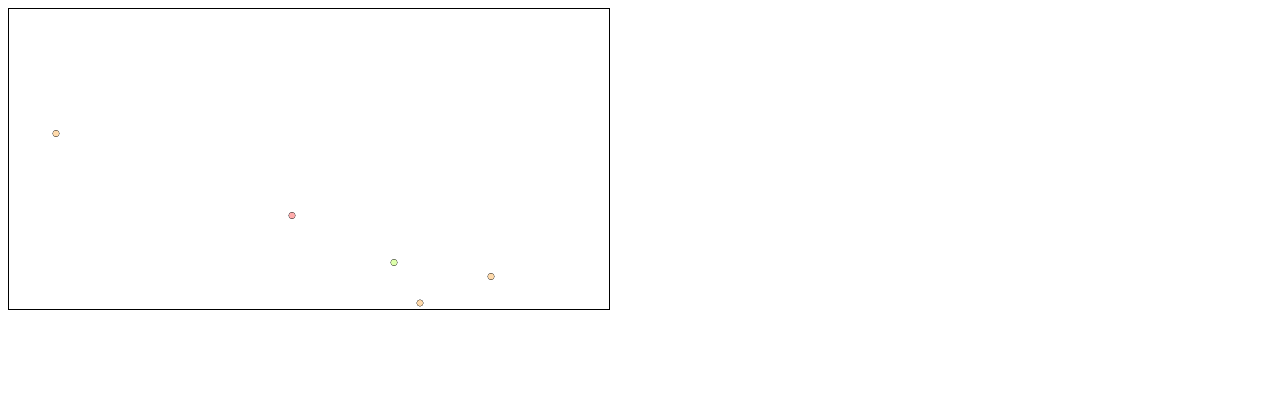
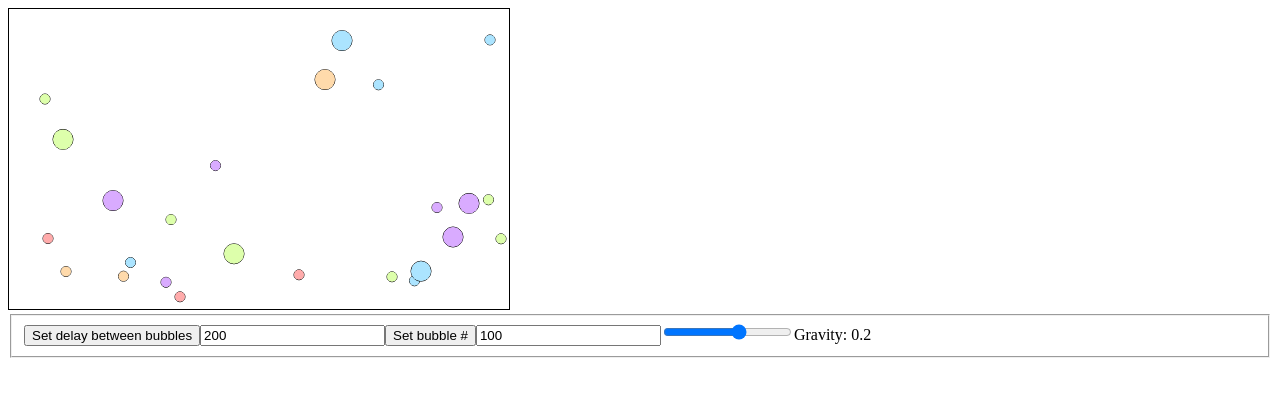
Before and after one commit to Higino/bubbles-js, a plain HTML site: page index.html in a window 1280 px wide. Drawn offline with Linux system fonts and the light colour scheme.

Commit message:
Final version of buttons implementation

```diff
--- a/index.html
+++ b/index.html
@@ -8,8 +8,7 @@
     </style>
   </head>
   <body>
-    <!-- <div id="box"></div> !-->
-    <canvas id="canvas" width="600" height="300"></canvas>
+    <!-- <canvas id="canvas" width="600" height="300"></canvas> !-->
     <script type="text/ecmascript" src="main.js"></script>
     <script type="text/ecmascript" src="universe.js"></script>
 
--- a/main.js
+++ b/main.js
@@ -1,12 +1,69 @@
+
 
 (function () { // Avoid functions or variable namess collision with otheer libraries. Assumes a Universe in the global context
+    var global = this;
+    global.MAX_PARTICLES = global.MAX_PARTICLES || 100; // Maximum number of particles to be draw
+    global.MS_DELAY_BETWEEN_PARTICLES = global.MS_DELAY_BETWEEN_PARTICLES || 200; // Miliseconds to wait before drawing a new particle
+    global.GRAVITY = global.GRAVITY || 0.2; // Self explanatory. Negative gravituis implies bubbles will go up
+
+// Check that a canvas exist otherwise create it
+var canvas = document.getElementById('canvas');
+if( !canvas ) {
+    canvas = document.createElement("canvas");
+    canvas.setAttribute("width", "500");
+    canvas.setAttribute("id", "canvas");
+    canvas.setAttribute("height", "300");
+    canvas.style.border = "1px solid black";
+    document.body.appendChild(canvas);
+}
+// Append input fileds after
+var div = document.createElement("div");
+var fieldSet = document.createElement("fieldSet");
+var numBubblesElement = document.createElement("input");
+numBubblesElement.value = MAX_PARTICLES;
+var numBubblesButton = document.createElement("button");
+numBubblesButton.innerText = "Set bubble #";
+numBubblesButton.addEventListener("click", function () {
+    MAX_PARTICLES = Number(numBubblesElement.value) || 2;
+    universe.length = MAX_PARTICLES; // Universe reached its end :-D. It will reset itself
+    numBubblesElement.value = MAX_PARTICLES;
+});
+var delayBetweenParticlesElement = document.createElement("input");
+delayBetweenParticlesElement.value = MS_DELAY_BETWEEN_PARTICLES;
+var delayBetweenParticlesButton = document.createElement("button");
+delayBetweenParticlesButton.innerText = "Set delay between bubbles";
+delayBetweenParticlesButton.addEventListener("click", function () {
+    MS_DELAY_BETWEEN_PARTICLES = Number(delayBetweenParticlesElement.value) || 3000;
+    universe.length = MAX_PARTICLES; // Universe reached its end :-D. It will reset itself
+    delayBetweenParticlesElement.value = MS_DELAY_BETWEEN_PARTICLES;
+});
+var gravityElement = document.createElement("input");
+gravityElement.setAttribute("type" , "range");
+gravityElement.setAttribute("min", "-10");
+gravityElement.setAttribute("max", "10");
+gravityElement.value = GRAVITY*10;
+gravityElement.addEventListener("pointermove", function () {
+    GRAVITY = Number(gravityElement.value/10) || 0;
+    gravityLabel.innerText = "Gravity: " + GRAVITY;
+});
+var gravityLabel = document.createElement("label");
+gravityLabel.innerText = "Gravity: " + gravityElement.value/10;
+
+fieldSet.appendChild(delayBetweenParticlesButton);
+fieldSet.appendChild(delayBetweenParticlesElement);
+fieldSet.appendChild(numBubblesButton);
+fieldSet.appendChild(numBubblesElement);
+fieldSet.appendChild(gravityElement);
+fieldSet.appendChild(gravityLabel);
+div.appendChild(fieldSet);
+document.body.appendChild(div);
+
+function onDelayBetweenParticlesClick(ev) {
+}
 
 (function init() {
     // Start animation loop
     requestAnimationFrame(function() { // Closure to set context available to animationLoop
-        var canvas = document.getElementById('canvas');
-        if( !canvas )
-            return function (){}; // There is no canvas, so nothing to do
         var ctx = canvas.getContext('2d');
         if( !ctx )
             return function (){}; // There is no canvas, so nothing to do
@@ -21,6 +78,7 @@
                 // 3. Draw animated shapes
                 // 4. Restore the canvas state
             ctx.globalCompositeOperation = 'destination-over';
+            //ctx.globalCompositeOperation = 'lighter';
             ctx.clearRect(0,0,canvas.width, canvas.height);
             ctx.save();
             universe.forEach(function (item) {
--- a/universe.js
+++ b/universe.js
@@ -1,9 +1,4 @@
 (function () { // Avoid functions or variable namess collision with otheer libraries. Assumes a Universe in the global context
-var MAX_PARTICLES =500;
-var MS_DELAY_BETWEEN_ANIMATION_ROUNDS = 5000;
-var MS_DELAY_BETWEEN_PARTICLES = 1000;
-var GRAVITY = 0.5;
-
 //// Particle Object. Defines particles caracteristics.
 //// Particle is a round object with a specific velocity, mass and position coordinate
 function Particle (mass, position, velocity, color) {
@@ -16,7 +11,7 @@ function Particle (mass, position, velocity, color) {
 (function () {
     // Apply newton second law of physic p=mv
     this.momentum || (this.momentum = function () {
-    return {x: this.mass*this.velocity.x, y: this.mass*this.velocity.y}});
+    return {x: this.mass*50*this.velocity.x, y: this.mass*50*this.velocity.y}});
 
     // Renders a particle
     this.render || (this.render = function(canvasContext) {
@@ -25,7 +20,7 @@ function Particle (mass, position, velocity, color) {
         canvasContext.beginPath();
         canvasContext.arc(this.position.x,
                           this.position.y,
-                          3,0,2*Math.PI);
+                          this.mass*5*100,0,2*Math.PI);
         canvasContext.fill();
         canvasContext.stroke();
         canvasContext.restore();
@@ -68,19 +63,17 @@ universe.boundary = {x: document.getElementById('canvas').width, y: document.get
 (function scheduleParticles() { // Closure to remember interval ID and scheduling of particle creation
     var intervalId = window.setInterval(createParticle, MS_DELAY_BETWEEN_PARTICLES);
     function createParticle(){
-            var p = new Particle(1,{x:1,y:0}, {x:1,y:1}, colors[getRandomIntInclusive(0, 4)]);
+            if( universe.length >= MAX_PARTICLES ){ // Universe reach its capacity, schedule a restart of it for the next few seconds
+                window.clearInterval(intervalId);
+                scheduleParticles();
+                universe.length = 0;
+            }
+            var p = new Particle(getRandomIntInclusive(1, 2)/100,{x:1,y:0}, {x:1,y:1}, colors[getRandomIntInclusive(0, 4)]);
                 p.position.x = getRandomIntInclusive(0, universe.boundary.x) || 5;
                 p.position.y = getRandomIntInclusive(0, universe.boundary.y) || 5;
-                p.velocity.x = getRandomIntInclusive(-3, 3) || 1;
-                p.velocity.y = getRandomIntInclusive(-3, 3) || 1;
+                p.velocity.x = getRandomIntInclusive(-1, 1) || 1;
+                p.velocity.y = getRandomIntInclusive(-1, 1) || 1;
                 universe.push(p);
-            if( universe.length > MAX_PARTICLES ){ // Universe reach its capacity, schedule a reset of it for the next few seconds
-                window.setTimeout(function () {
-                    universe.length = 0;
-                    scheduleParticles();
-                }, MS_DELAY_BETWEEN_ANIMATION_ROUNDS);
-                window.clearInterval(intervalId);
-            }
     }
 }());
 
```
